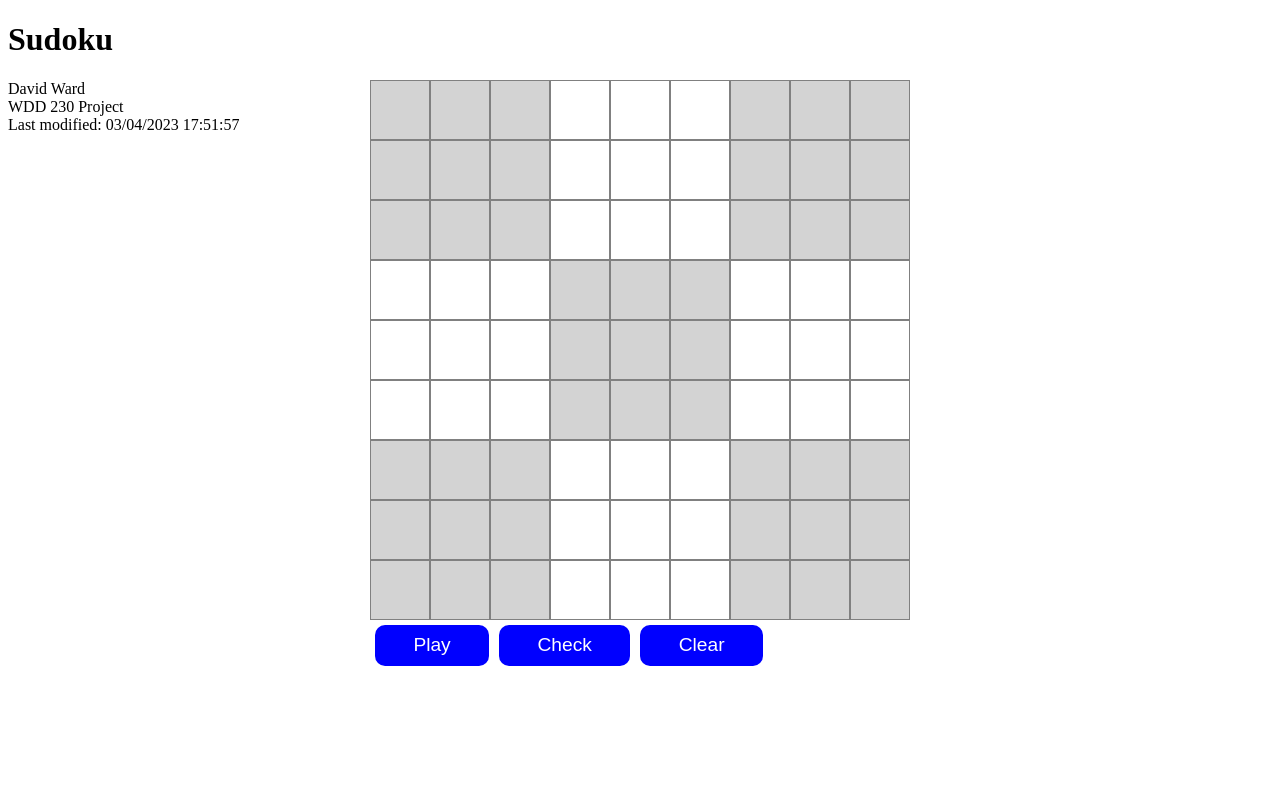
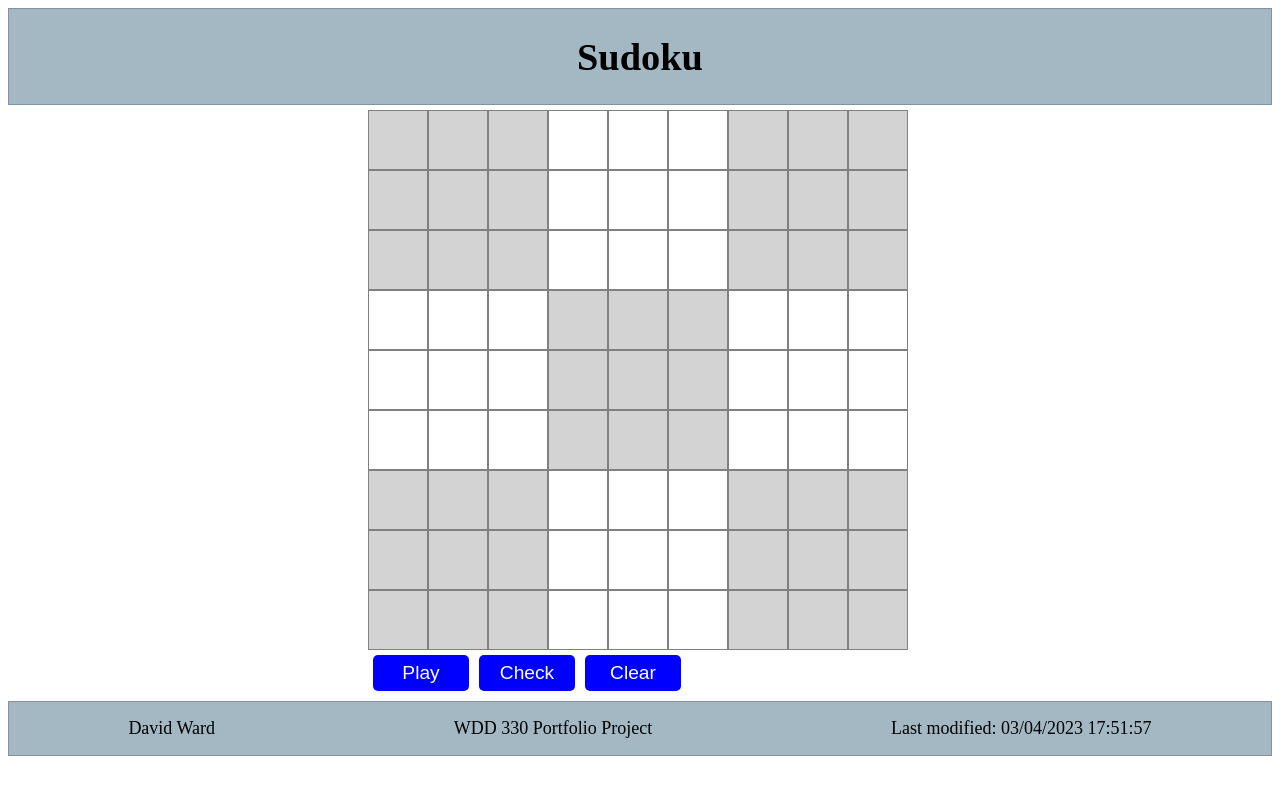
Before and after one commit to ScratchyPDX/sudoku, a plain HTML site: page src/index.html in a window 1280 px wide. Drawn offline with Linux system fonts and the light colour scheme.

Commit message:
CSS changes

```diff
--- a/src/index.html
+++ b/src/index.html
@@ -10,27 +10,23 @@
   </head>
   <body>
     <header class="box-shadow">
-      <div class="title">
-        <h1>Sudoku</h1>
-      </div>
+      <h1>Sudoku</h1>
     </header>
     <main>
       <div id="alert-list"></div>
-      <form class="sudoku-solver">
-        <div id="puzzle" class="puzzle"></div>
-        <div class="buttons">
+      <div class="puzzle">
+        <div id="puzzle-board" class="puzzle-board"></div>
+        <div class="left-buttons">
           <button type="button" id="play-button" class="play-button">Play</button>
           <button type="button" id="check-button" class="check-button">Check</button>
           <button type="button" id="clear-button" class="clear-button">Clear</button>
         </div>
-      </form>
+      </div>
     </main>
     <footer>
-      <div class="projectData">
-        <div>David Ward</div>
-        <div>WDD 230 Project</div>
-        <div id="last_modified"></div>
-      </div>
+      <p>David Ward</p>
+      <p>WDD 330 Portfolio Project</p>
+      <p id="last_modified"></p>
     </footer>
   </body>
 </html>
--- a/src/scripts/boardClient.js
+++ b/src/scripts/boardClient.js
@@ -64,13 +64,13 @@ export default class BoardClient {
     const inputs = document.querySelectorAll("input");
     inputs.forEach(input => {
       input.value = "";
-      input.classList.remove("squareError");
+      input.classList.remove("square-in-error");
     })
   }
 }
 
 export function drawInitialBoard() {
-  const sudokuBoard = document.querySelector("#puzzle")
+  const sudokuBoard = document.querySelector("#puzzle-board")
   const squares = 81
   const darkSquare = [0,1,2,6,7,8,9,10,11,15,16,17,18,
       19,20,24,25,26,30,31,32,39,40,41,48,49,50,54,55,
@@ -121,7 +121,7 @@ function compareBoardToSolution(currentBoardData, boardSolution) {
   const inputs = document.querySelectorAll("input");
   boardSolution.forEach((correctValue, i) => {
     if(currentBoardData[i] != correctValue) {
-      inputs[i].classList.add("squareError");
+      inputs[i].classList.add("square-in-error");
     }
   });
 }
--- a/src/scripts/main.js
+++ b/src/scripts/main.js
@@ -2,4 +2,4 @@ import BoardClient from "./boardClient.js";
 const board = new BoardClient("#play-button", "#check-button", "#clear-button");
 board.init();
 
-document.getElementById("last_modified").innerHTML = `Last modified: ${document.lastModified}`;
+document.getElementById("last_modified").textContent = `Last modified: ${document.lastModified}`;
--- a/src/styles/styles.css
+++ b/src/styles/styles.css
@@ -22,35 +22,55 @@
 }
 
 button {
-  padding: 0.5em 2em;
   background-color: var(--secondary-color);
   color: white;
+  width: 5em;
   margin: 5px;
+  padding: 7px;
+  font-size: var(--large-font);
   border: 0;
-  border-radius: 10px;
+  border-radius: 5px;
+}
+
+footer p {
+  padding: 0.5rem;
+  margin: 0.5rem auto;
+  font-size: var(--font-base);
+}
+
+footer,
+header {
+  background-color: var(--tertiary-color);
+  display: flex;
+  flex-flow: row;
+  align-items: center;
+  justify-content: center;
+  border: 1px solid rgba(0, 0, 0, 0.2);
+  margin: 5px auto;
+}
+
+header {
   font-size: var(--large-font);
 }
 
-.buttons {
+.left-buttons {
   display: flex;
 }
 
-.sudoku-solver {
-    margin: auto;
+.puzzle {
+  position: relative;
   width: 50%;
-    position: absolute;
   left: 50%;
-    right: 50%;
-    margin-left:-270px;
+  margin-left: -17rem;
+  min-width: 34rem;
 }
 
-.puzzle {
-    width: 540px;
-    height: 540px;
-    min-width: 565px;
+.puzzle-board {
+  width: 15rem;
+  min-width: 35rem;
 }
 
-.puzzle input {
+.puzzle-board input {
   text-align: center;
   font-size: 30px;
   width: 60px;
@@ -58,8 +78,8 @@ button {
   border: 1px #808080 solid;
 }
 
-.puzzle input::-webkit-outer-spin-button,
-.puzzle input::-webkit-inner-spin-button {
+.puzzle-board input::-webkit-outer-spin-button,
+.puzzle-board input::-webkit-inner-spin-button {
   /* display: none; <- Crashes Chrome on hover */
   -webkit-appearance: none;
   margin: 0;
@@ -96,7 +116,7 @@ button {
   font-size: 25px;
 }
 
-.squareError {
+.square-in-error {
   background-color: green;
   color: white;
 }
```
Lines whose indentation alone changed are shown as unchanged.
